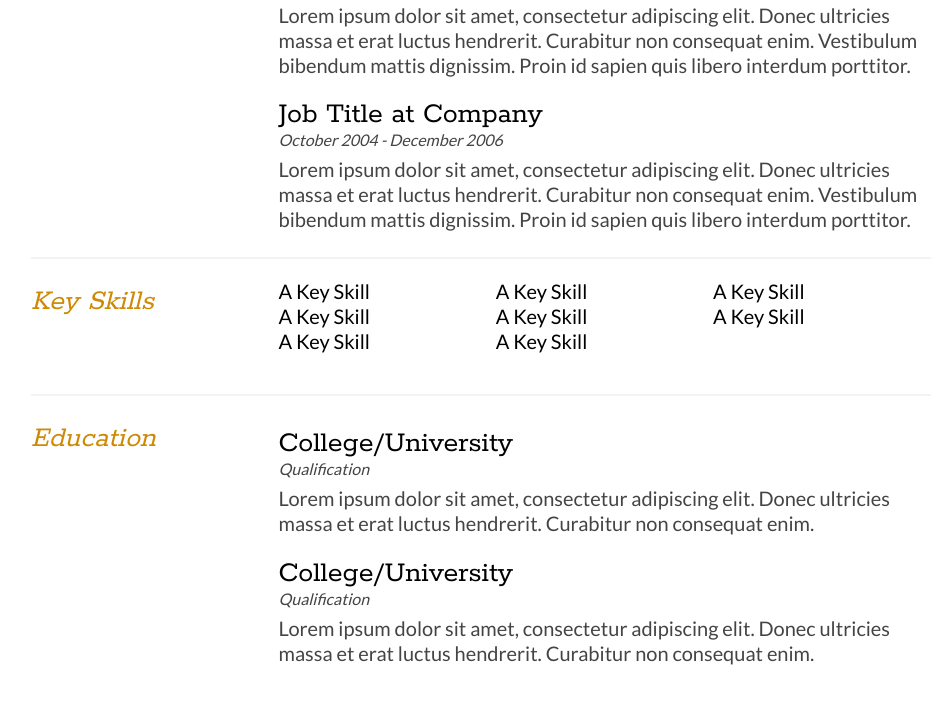
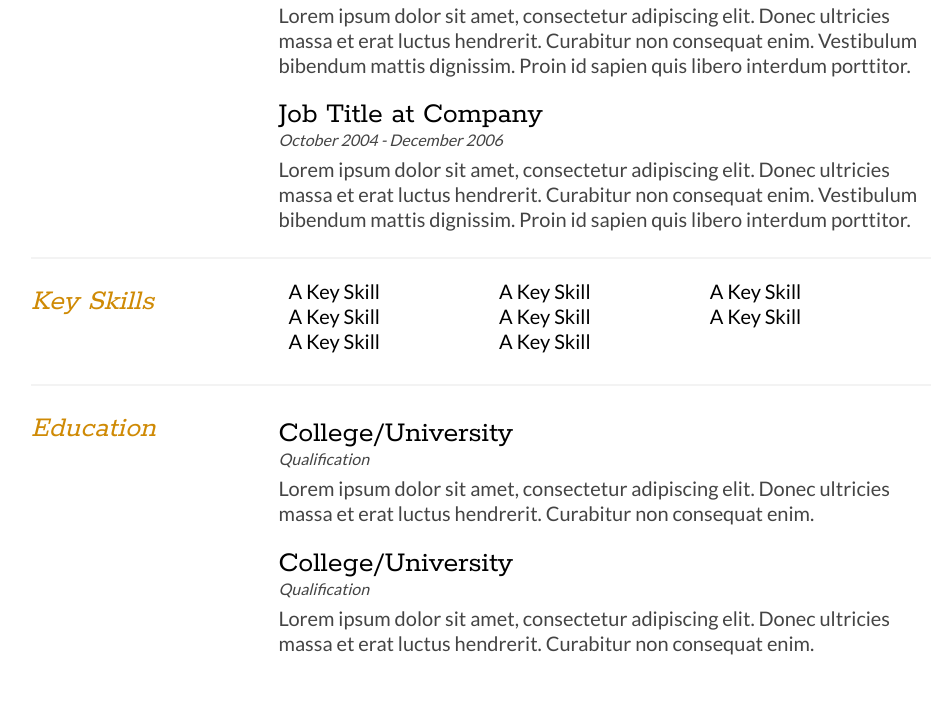
Before and after one commit to ankle-code/style-curriculum, a plain HTML site: page index.html in a window 1280 px wide. Shown: the part 742-1445 px from the top of the page, without its empty margins (159-1106 px from the left). Drawn offline with Linux system fonts and the light colour scheme.

Commit message:
Refatorando CSS(2)

```diff
--- a/style.css
+++ b/style.css
@@ -125,7 +125,7 @@ section p {
 }
 
 .keySkills {
-	margin: 10px 0 20px 0;
+	margin: 10px;
 	padding: 0;
 }
 
```
